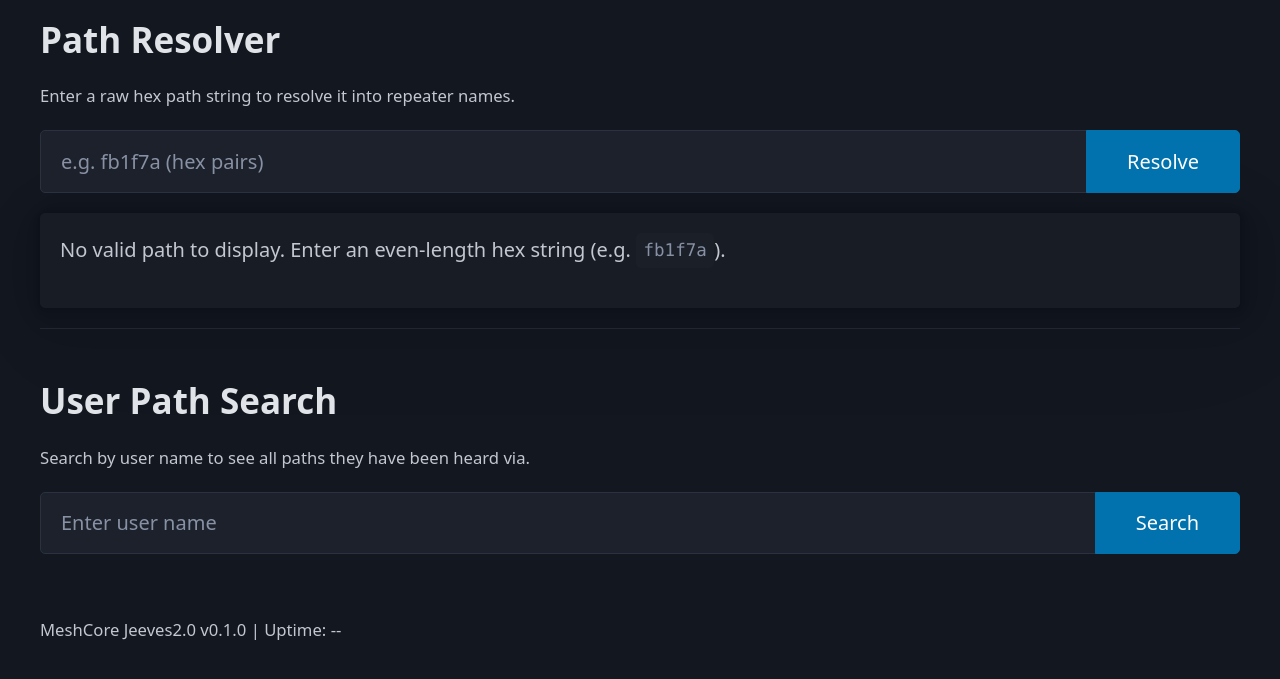
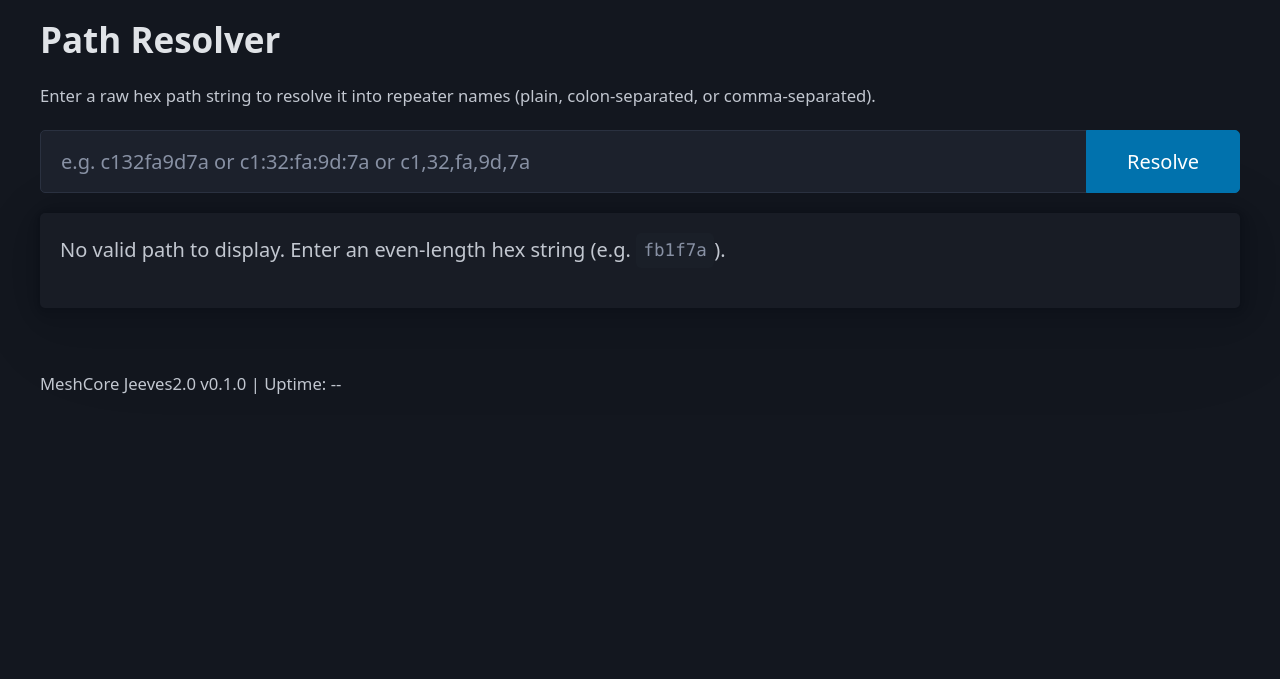
Before and after one commit to nasticmc/jeeves, a Python web app: template src/meshcore_pathbot/web/templates/paths.html in a window 1280 px wide. Shown: the part 70-749 px from the top of the page. Run offline with Jinja, Linux system fonts and the light colour scheme; the template is opened without the code that fills it, so the values that code supplies are empty; some libraries are stand-ins or nearby versions.

Commit message:
Allow delimiter-separated path input in resolver form

```diff
--- a/src/meshcore_pathbot/web/templates/guest/paths.html
+++ b/src/meshcore_pathbot/web/templates/guest/paths.html
@@ -3,15 +3,15 @@
 {% block content %}
 <h2>Path Resolver</h2>
 
-<p><small>Enter a raw hex path string to resolve it into repeater names.</small></p>
+<p><small>Enter a raw hex path string to resolve it into repeater names (plain, colon-separated, or comma-separated).</small></p>
 
 <form id="path-resolve-form" hx-post="/paths/resolve" hx-target="#path-result" hx-swap="innerHTML">
     <fieldset role="group">
         <input
             type="text"
             name="raw_path"
-            placeholder="e.g. fb1f7a (hex pairs)"
-            pattern="[0-9a-fA-F]*"
+            placeholder="e.g. c132fa9d7a or c1:32:fa:9d:7a or c1,32,fa,9d,7a"
+            pattern="[0-9a-fA-F:, ]*"
             value="{{ raw_path or '' }}"
             required
         >
@@ -25,33 +25,6 @@
     {% include "partials/path_display.html" %}
     {% endif %}
 </div>
-
-<hr>
-
-<h2>User Path Search</h2>
-
-<p><small>Search by user name to see all paths they have been heard via.</small></p>
-
-<form hx-post="/paths/search" hx-target="#user-path-result" hx-swap="innerHTML">
-    <fieldset role="group">
-        <input
-            type="text"
-            name="peer_name"
-            placeholder="Enter user name"
-            list="peer-list"
-            required
-        >
-        <button type="submit">Search</button>
-    </fieldset>
-</form>
-
-<datalist id="peer-list">
-    {% for peer in peers %}
-    <option value="{{ peer }}">
-    {% endfor %}
-</datalist>
-
-<div id="user-path-result"></div>
 
 <script>
 (function () {
--- a/src/meshcore_pathbot/web/templates/paths.html
+++ b/src/meshcore_pathbot/web/templates/paths.html
@@ -3,15 +3,15 @@
 {% block content %}
 <h2>Path Resolver</h2>
 
-<p><small>Enter a raw hex path string to resolve it into repeater names.</small></p>
+<p><small>Enter a raw hex path string to resolve it into repeater names (plain, colon-separated, or comma-separated).</small></p>
 
 <form id="path-resolve-form" hx-post="/paths/resolve" hx-target="#path-result" hx-swap="innerHTML">
     <fieldset role="group">
         <input
             type="text"
             name="raw_path"
-            placeholder="e.g. fb1f7a (hex pairs)"
-            pattern="[0-9a-fA-F]*"
+            placeholder="e.g. c132fa9d7a or c1:32:fa:9d:7a or c1,32,fa,9d,7a"
+            pattern="[0-9a-fA-F:, ]*"
             value="{{ raw_path or '' }}"
             required
         >
```
Also changed, not shown: tests/test_path_resolver_details.py (+6 -0 lines).
